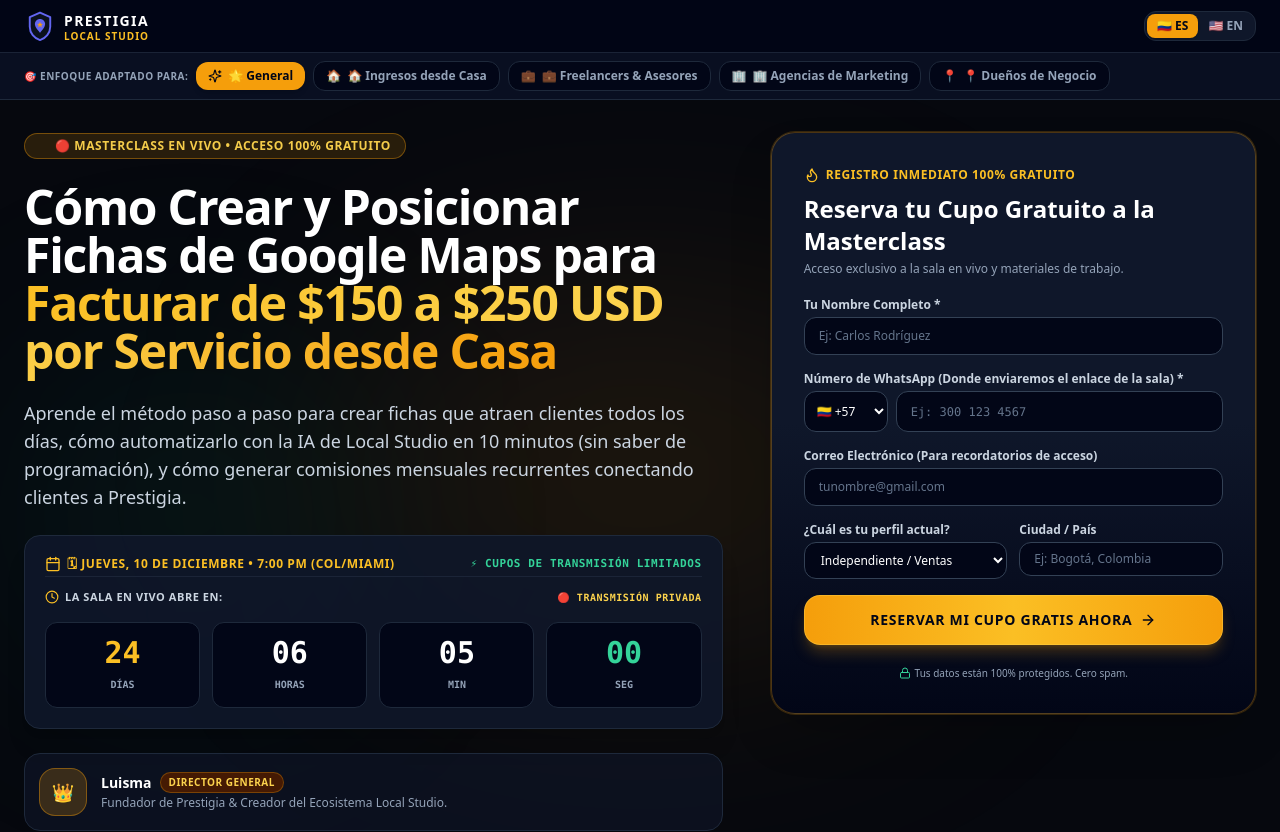
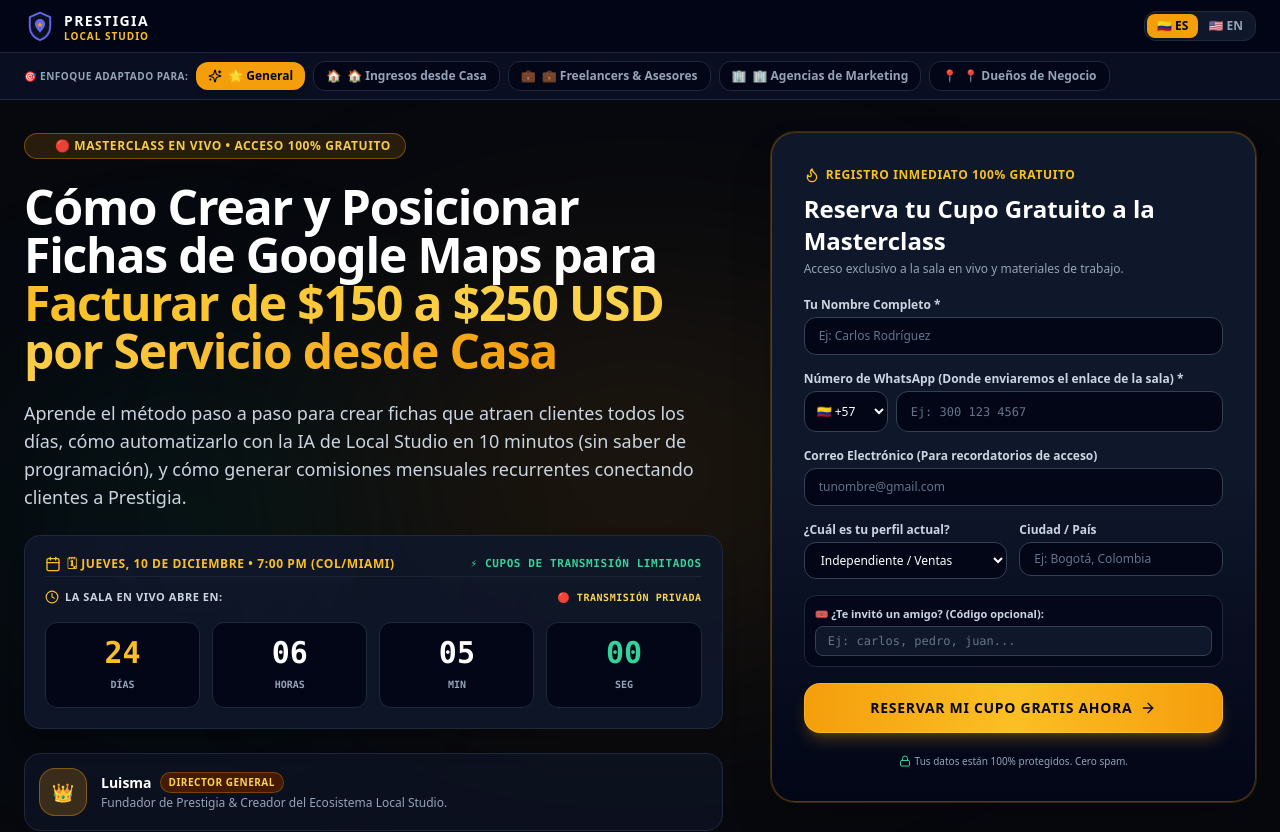
Before and after one commit to prestigia-spec/prestigia, a Next.js app: page /masterclass in a window 1280 px wide. Shown: the top 832 px of the page. Built offline with nearby package versions, Linux system fonts and the light colour scheme.

Commit message:
feat(masterclass): add friend referral tracking code via url and form input

```diff
--- a/src/app/api/masterclass/register/route.ts
+++ b/src/app/api/masterclass/register/route.ts
@@ -15,9 +15,15 @@ export async function POST(request: NextRequest) {
       city,
       country,
       angle = 'general',
+      referralCode,
+      referredBy,
+      ref,
       utmSource,
       utmCampaign,
     } = body;
+
+    const rawRef = referralCode || referredBy || ref || '';
+    const cleanRef = rawRef ? sanitizeInput(String(rawRef)).toLowerCase().trim() : 'directo';
 
     if (!fullName || !phone) {
       return NextResponse.json(
@@ -43,6 +49,7 @@ export async function POST(request: NextRequest) {
       source: 'masterclass_registration',
       angle,
       role,
+      referredBy: cleanRef,
       utmSource: utmSource || 'organic',
       utmCampaign: utmCampaign || 'general',
       device: isMobile ? 'Móvil' : 'Computador',
@@ -58,7 +65,7 @@ export async function POST(request: NextRequest) {
       city: city ? sanitizeInput(city) : (headerCity ? decodeURIComponent(headerCity) : 'Bogotá'),
       branchCount: '1',
       notes: leadNotes,
-      primaryGoal: `Masterclass: ${angle}`,
+      primaryGoal: `Masterclass: ${angle} | Ref: ${cleanRef}`,
       ip,
       country: country || (headerCountry === 'CO' ? 'Colombia' : headerCountry),
       countryCode: headerCountry,
--- a/src/app/masterclass/page.tsx
+++ b/src/app/masterclass/page.tsx
@@ -260,6 +260,7 @@ const COUNTRY_CODES = [
 function MasterclassContent() {
   const searchParams = useSearchParams();
   const rawAngle = searchParams.get('angle') as MasterclassAngle | null;
+  const rawRef = searchParams.get('ref') || searchParams.get('amigo') || searchParams.get('invitado') || '';
 
   const [lang, setLang] = useState<'es' | 'en'>('es');
   const [selectedAngle, setSelectedAngle] = useState<MasterclassAngle>('general');
@@ -271,18 +272,25 @@ function MasterclassContent() {
   const [email, setEmail] = useState('');
   const [role, setRole] = useState('independent');
   const [city, setCity] = useState('');
+  const [referralCode, setReferralCode] = useState(rawRef || '');
 
   // Submission State
   const [isSubmitting, setIsSubmitting] = useState(false);
   const [showSuccessModal, setShowSuccessModal] = useState(false);
   const [registeredLeadData, setRegisteredLeadData] = useState<{ id?: string; groupUrl?: string } | null>(null);
 
-  // Initialize Angle from URL query parameter
+  // Initialize Angle & Referral from URL query parameters
   useEffect(() => {
     if (rawAngle && COPIES_ES[rawAngle]) {
       setSelectedAngle(rawAngle);
     }
   }, [rawAngle]);
+
+  useEffect(() => {
+    if (rawRef) {
+      setReferralCode(rawRef.toLowerCase().trim());
+    }
+  }, [rawRef]);
 
   const isEn = lang === 'en';
   const copy = isEn ? COPIES_EN[selectedAngle] : COPIES_ES[selectedAngle];
@@ -334,6 +342,7 @@ function MasterclassContent() {
         role,
         city: city.trim() || 'Bogotá',
         angle: selectedAngle,
+        referralCode: referralCode.trim() || rawRef || 'directo',
         utmSource: searchParams.get('utm_source') || 'direct',
         utmCampaign: searchParams.get('utm_campaign') || 'masterclass_2026',
       };
@@ -671,6 +680,27 @@ function MasterclassContent() {
                     </div>
                   </div>
 
+                  {/* Código de Invitado / Referido (Amigo) */}
+                  <div className="p-2.5 rounded-xl bg-slate-950/80 border border-slate-800 space-y-1">
+                    <div className="flex items-center justify-between text-[11px] font-bold">
+                      <label className="text-slate-300 flex items-center gap-1">
+                        <span>🎟️ {isEn ? 'Invited by a friend? (Optional code):' : '¿Te invitó un amigo? (Código opcional):'}</span>
+                      </label>
+                      {referralCode && (
+                        <span className="text-[10px] text-emerald-400 font-mono font-bold bg-emerald-950/80 px-2 py-0.5 rounded-full border border-emerald-500/30">
+                          ✓ @{referralCode}
+                        </span>
+                      )}
+                    </div>
+                    <input
+                      type="text"
+                      value={referralCode}
+                      onChange={(e) => setReferralCode(e.target.value.toLowerCase().replace(/[^a-z0-9_-]/g, ''))}
+                      placeholder={isEn ? 'e.g. carlos, pedro, juan...' : 'Ej: carlos, pedro, juan...'}
+                      className="w-full px-3 py-1.5 rounded-lg bg-slate-900 border border-slate-700 text-white placeholder:text-slate-500 focus:outline-none focus:border-amber-400 text-xs font-mono"
+                    />
+                  </div>
+
                   {/* Botón de Envío */}
                   <button
                     type="submit"
```
